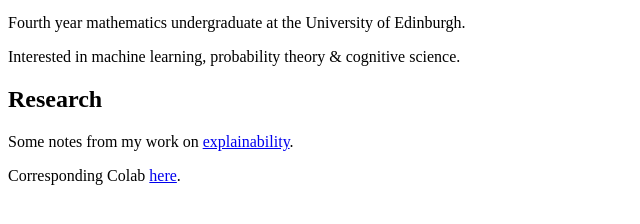
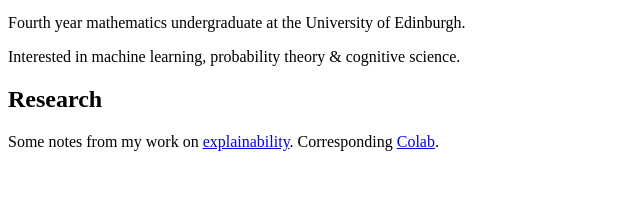
Before and after one commit to RedmondBowcott/redmondbowcott.github.io, a plain HTML site: page index.html in a window 1280 px wide. Shown: the part 100-324 px from the top of the page, without its empty margins (0-640 px from the left). Drawn offline with Linux system fonts and the light colour scheme.

Commit message:
Update index.html

```diff
--- a/index.html
+++ b/index.html
@@ -26,7 +26,6 @@
     </section>
 
     <h2>Research</h2>
-    <p>Some notes from my work on <a href="research/emifg.pdf">explainability</a>.</p>
-    <p>Corresponding Colab <a href="https://colab.research.google.com/drive/1EZk7jN8fagL1SPOG9T1BMz3UU8MDPYXe?usp=sharing">here</a>.</p>
+    <p>Some notes from my work on <a href="research/emifg.pdf">explainability</a>. Corresponding <a href="https://colab.research.google.com/drive/1EZk7jN8fagL1SPOG9T1BMz3UU8MDPYXe?usp=sharing">Colab</a>.</p>
 </body>
 </html>
```
